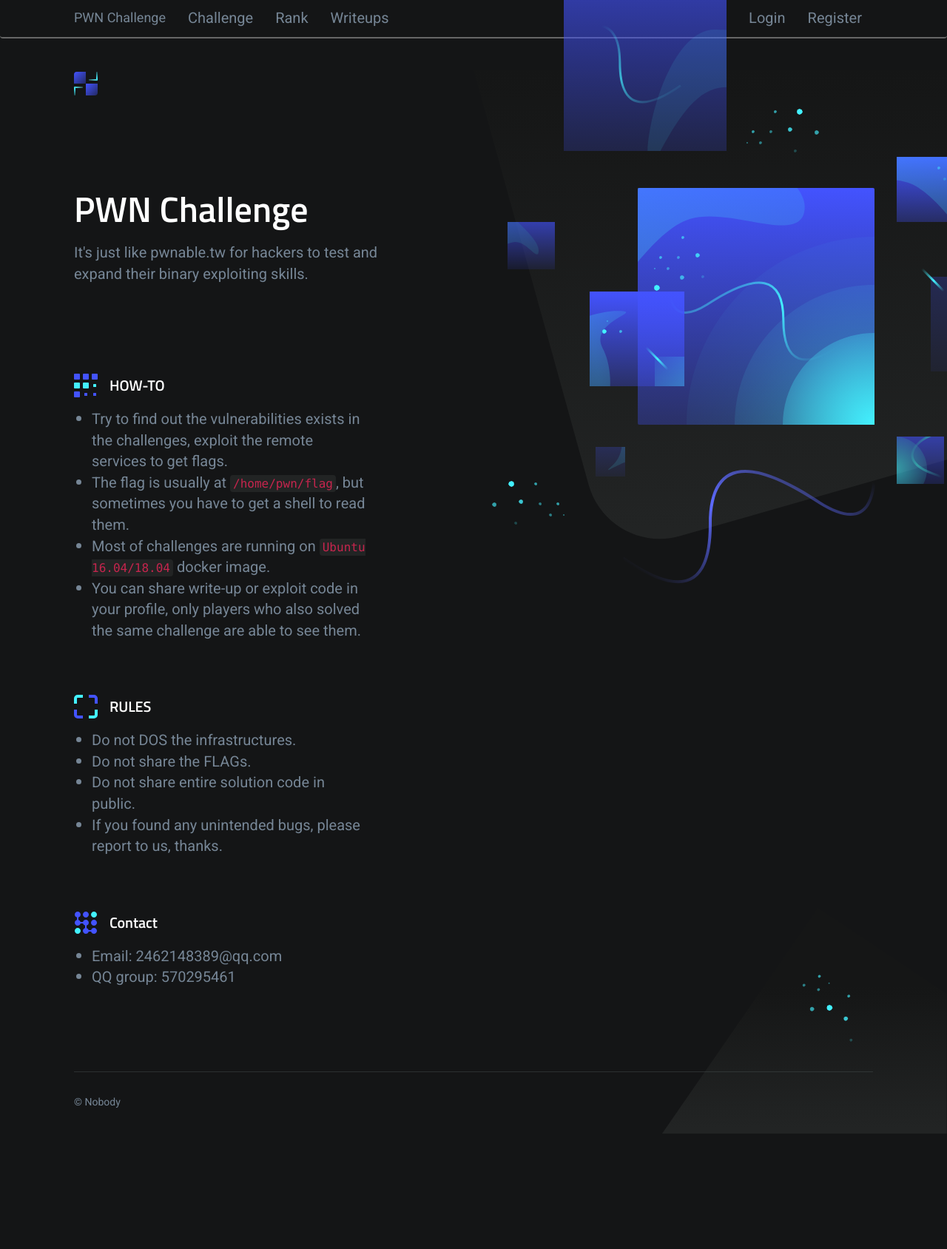
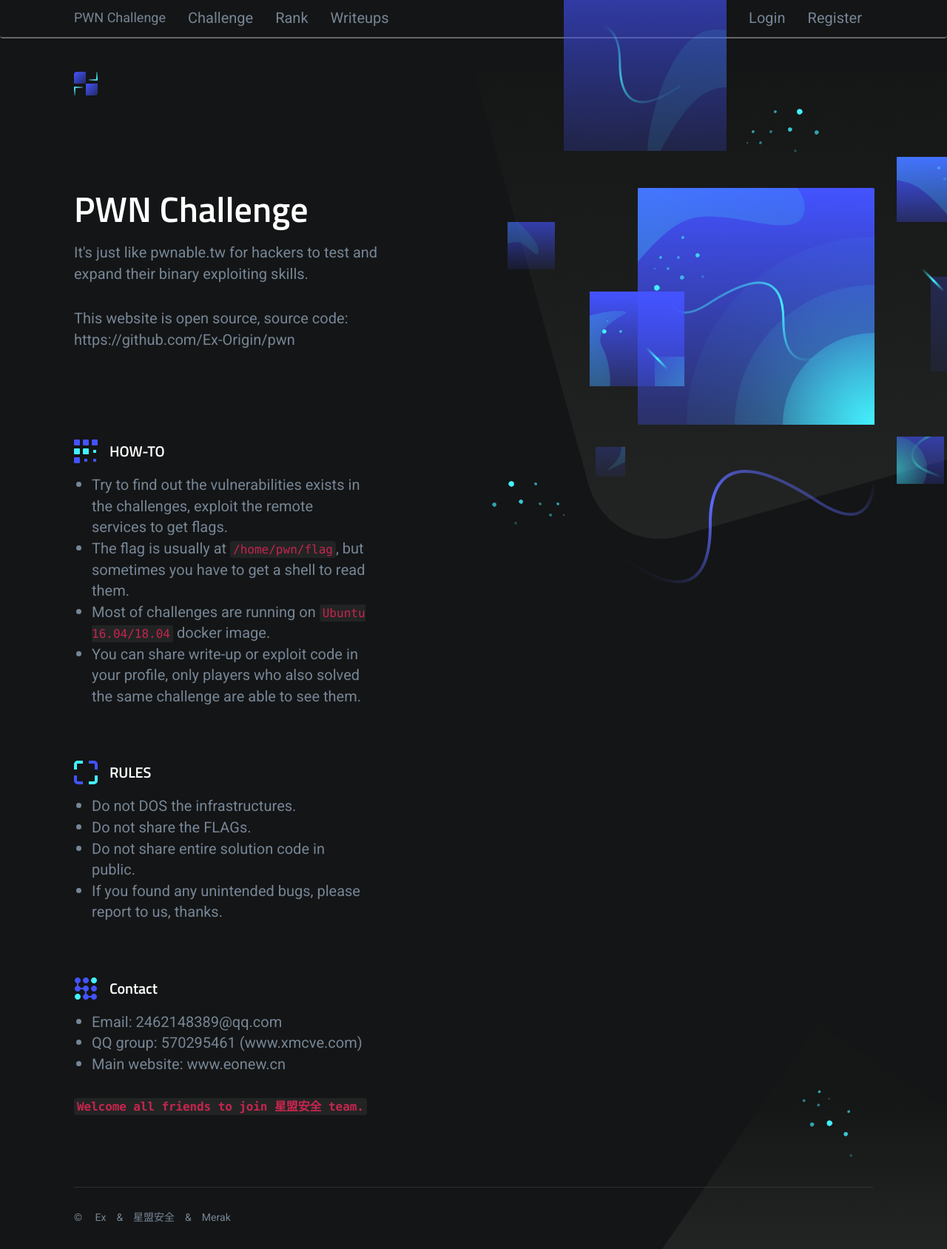
Before and after one commit to Ex-Origin/pwn, a PHP site: page / in a window 1280 px wide. Shown: the whole page at 74% size. Before the commit the page ends 1532 px from the top, so only its background shows below. Run offline with PHP 8.4, Linux system fonts and the light colour scheme; some libraries are stand-ins or nearby versions.

Commit message:
fix some xss bugs

```diff
--- a/challenge.php
+++ b/challenge.php
@@ -39,7 +39,7 @@ define('SELF_FILE', __FILE__);
                     }
                 }
             }
-            $sql = "select name,times,cid from (select a.name as name, count(b.sid) as times, a.cid as cid from challenge as a left join solved as b on a.cid=b.cid group by a.name) as c order by times desc";
+            $sql = "select name,times,cid from (select a.name as name, count(b.sid) as times, a.cid as cid from challenge as a left join solved as b on a.cid=b.cid group by a.name) as c order by times desc, cid";
             $result = $conn->query($sql);
             $length = $result->num_rows;
 
--- a/css/style.css
+++ b/css/style.css
@@ -1194,6 +1194,10 @@ main {
     border-radius: 10%;
 }
 
+.challenge{
+	margin-bottom: 2em ;
+}
+
 .challenge .bg-success h3, .challenge .bg-success h5{
     color: black;
 }
@@ -1211,3 +1215,6 @@ article h1, article h2, article h3, article h4, article h5, article h6, article
 .author{
 	margin-right: 2em;
 }
+#challenge-content{
+	margin-bottom: 1em;
+}
--- a/database.sql
+++ b/database.sql
@@ -24,7 +24,8 @@ create table `solved`(
     `time` char(20) not null,
 
     foreign key(`uid`) REFERENCES `user`(`uid`),
-    foreign key(`cid`) REFERENCES `challenge`(`cid`)
+    foreign key(`cid`) REFERENCES `challenge`(`cid`),
+    unique(`uid`, `cid`)
 )charset=utf8;
 
 drop table if exists `writeups`;
--- a/index.php
+++ b/index.php
@@ -68,6 +68,7 @@ define('SELF_FILE', __FILE__);
 							<p class="hero-paragraph is-revealing">It's just like <a target="_blank"
 									href="https://pwnable.tw/">pwnable.tw</a> for hackers to test and expand their
 								binary exploiting skills.</p>
+							<p class="hero-paragraph is-revealing">This website is open source, source code: <a href="https://github.com/Ex-Origin/pwn" target="_blank">https://github.com/Ex-Origin/pwn</a></p>
 						</div>
 						<div class="hero-illustration">
 							<div class="hero-bg">
@@ -518,8 +519,11 @@ define('SELF_FILE', __FILE__);
 									</div>
 									<ul>
 										<li>Email: 2462148389@qq.com</li>
-										<li>QQ group: 570295461</li>
+										<li>QQ group: 570295461 (<a href="https://www.xmcve.com/" target="_blank">www.xmcve.com</a>)</li>
+										<li>Main website: <a href="http://www.eonew.cn/" target="_blank">www.eonew.cn</a></li>
 									</ul>
+
+									<h4><code>Welcome all friends to join <a href="https://www.xmcve.com/" target="_blank">星盟安全</a> team.</code></h4>
 								</div>
 							</div>
 						</div>
--- a/rank.php
+++ b/rank.php
@@ -27,7 +27,7 @@ define('SELF_FILE', __FILE__);
             <h2 class="text-center">Rank</h2>
             <?php
             $conn = get_sql_conn();
-            $sql = "select * from (select a.nickname as nickname, count(b.sid) as solved from user as a left join solved as b on a.uid=b.uid limit 100) as c order by solved desc";
+            $sql = "select * from (select a.nickname as nickname, count(b.sid) as solved from user as a left join solved as b on a.uid=b.uid group by a.nickname limit 100) as c order by solved desc";
             $result = $conn->query($sql);
             ?>
 
--- a/template/footer.php
+++ b/template/footer.php
@@ -26,7 +26,7 @@
     </div>
     <div class="container">
         <div class="site-footer-inner has-top-divider">
-            <div class="footer-copyright">&copy; Nobody </div>
+            <div class="footer-copyright">&copy; &emsp;<a href="http://www.eonew.cn/contact.php" target="_blank">Ex</a>&emsp;&&emsp;<a href="https://www.xmcve.com/" target="_blank">星盟安全</a>&emsp;&&emsp;Merak </div>
         </div>
     </div>
 </footer>
--- a/user/writeups_challenge.php
+++ b/user/writeups_challenge.php
@@ -93,7 +93,7 @@ join user as d
 on a.uid=d.uid
 
 where a.uid=$uid and a.cid=$cid
-order by c.time
+order by c.time desc
 ";
                 $result = $conn->query($sql);
             }
@@ -117,7 +117,7 @@ order by c.time
                             $row = $result->fetch_assoc();
                             echo "<tr>";
                             echo "<td>".(string)($i + 1)."</td>";
-                            echo '<td><a href="'.(relative(SELF_FILE)).'user/writeups_content.php?wid='.$row['wid'].'">'.$row['nickname']."</a></td>";
+                            echo '<td><a href="'.(relative(SELF_FILE)).'user/writeups_content.php?wid='.$row['wid'].'">'.htmlspecialchars($row['nickname'])."</a></td>";
                             echo "<td>".$row['time']."</td>";
                             echo '<td><a href="'.(relative(SELF_FILE)).'user/writeups_content.php?wid='.$row['wid'].'">'."View</a></td>";
                             echo "</tr>";
--- a/user/writeups_content.php
+++ b/user/writeups_content.php
@@ -70,7 +70,7 @@ $conn->close();
     <meta charset="utf-8">
     <meta http-equiv="X-UA-Compatible" content="IE=edge">
     <meta name="viewport" content="width=device-width, initial-scale=1">
-    <title>Writeups - <?php echo $name; ?> by <?php echo $nickname; ?></title>
+    <title>Writeups - <?php echo $name; ?> by <?php echo htmlspecialchars($nickname); ?></title>
 
     <!-- source_header -->
     <?php include_once(ROOT_DIR.'template/source_header.php'); ?>
@@ -84,7 +84,7 @@ $conn->close();
 
         <div class="container">
             <h2 class="text-center">Writeups - <?php echo $name; ?></h2>
-            <p class="author text-right">Author: <?php echo $nickname; ?></p>
+            <p class="author text-right">Author: <?php echo htmlspecialchars($nickname); ?></p>
             <p class="text-right">Submit time: <?php echo $time; ?></p>
             <article class="markdown" style="min-height:20em;"><?php echo htmlspecialchars($writeup); ?></article>
 
```
